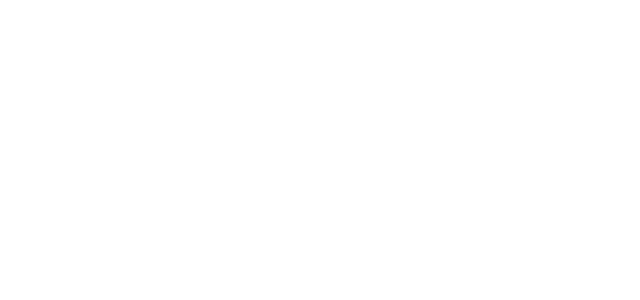
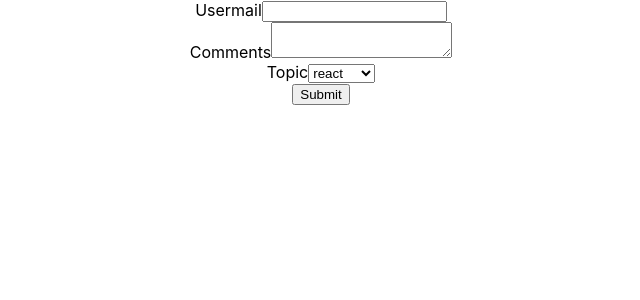
Before and after one commit to mittalaakash/React-Scratch, a React (Create React App) app: page / in a window 1280 px wide. Shown: the top 300 px of the page, without its empty margins (319-959 px from the left). Built offline with nearby package versions, Linux system fonts and the light colour scheme.

Commit message:
Form basic

```diff
--- a/src/App.js
+++ b/src/App.js
@@ -2,6 +2,7 @@
 import './App.css';
 import Counter from './Components/Counter';
 import EventBind from './Components/EvenBind';
+import Form from './Components/Form';
 import FunctionClick from './Components/FunctionClick';
 import Greet from './Components/Greet';
 import Message from './Components/Message';
@@ -22,6 +23,7 @@
         {/* <Message /> */}
         {/* <Counter /> */}
         {/* <NameList /> */}
+        <Form />
       </div>
     );
   }
--- /dev/null
+++ b/src/Components/Form.js
@@ -0,0 +1,63 @@
+import React, { Component } from 'react';
+
+class Form extends Component {
+  state = {
+    username: '',
+    comments: '',
+    topic: '',
+  };
+  handleUsernameChange = event => {
+    this.setState({
+      username: event.target.value,
+    });
+  };
+  handleCommentsChange = event => {
+    this.setState({
+      comments: event.target.value,
+    });
+  };
+  handleTopicChange = event => {
+    this.setState({
+      topic: event.target.value,
+    });
+  };
+  handleSubmit = event => {
+    event.preventDefault();
+    alert(`${this.state.username} ${this.state.comments} ${this.state.topic}`);
+  };
+  render() {
+    return (
+      <form onSubmit={this.handleSubmit}>
+        <div>
+          <label htmlFor='username'>
+            Usermail
+            <input
+              type='text'
+              value={this.state.username}
+              id='username'
+              onChange={this.handleUsernameChange}
+            />
+          </label>
+        </div>
+        <div>
+          <label>Comments</label>
+          <textarea
+            value={this.state.comments}
+            onChange={this.handleCommentsChange}
+          ></textarea>
+        </div>
+        <div>
+          <label>Topic</label>
+          <select value={this.state.topic} onChange={this.handleTopicChange}>
+            <option value='react'>react</option>
+            <option value='angular'>angular</option>
+            <option value='vue'>vue</option>
+          </select>
+        </div>
+        <input type='submit' />
+      </form>
+    );
+  }
+}
+
+export default Form;
```
